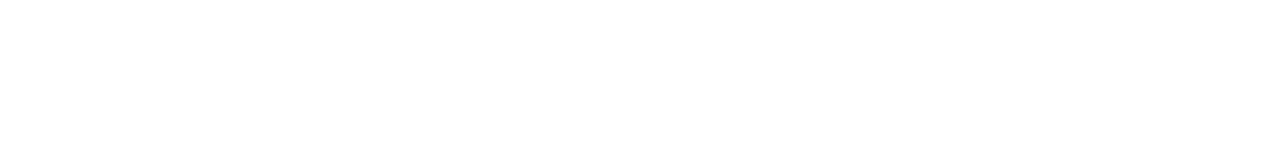
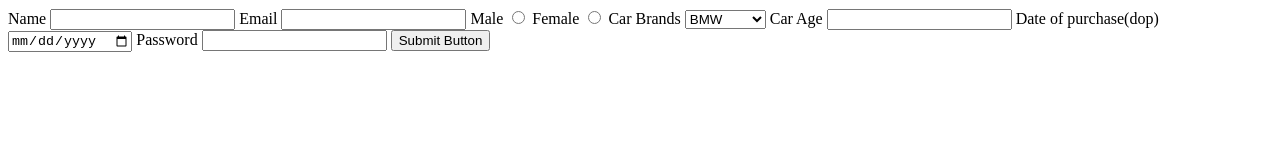
Before and after one commit to acciojob/car-insurance-form-VishalSaini7272, a website: page main.html in a window 1280 px wide. Drawn offline with Linux system fonts and the light colour scheme.

Commit message:
created a submission

```diff
--- a/main.html
+++ b/main.html
@@ -8,6 +8,54 @@
 
 <body>
 	<!-- the entire body must be written by student -->
+<form method="post">
+<label for="name">Name</label>
+<input type="text" id="name" required>
+
+<label for="email">Email</label>
+<input type="email" id="email" required>
+
+<label for="">Male</label>
+<input type="radio" name="gender" required>
+
+<label for="">Female</label>
+<input type="radio" name="gender" required>
+<label for="cars">Car Brands</label>
+	<select type=Dropdown id="cars">
+	<option value="BMW">BMW</option>
+		<option value="Audi">Audi</option>
+		<option value="Mercedez">Mercedez</option>
+	</select>
+
+<label for="carage">Car Age</label>
+<input type="Number" id="carage" required>
+
+<label for="dop">Date of purchase(dop)</label>
+<input type="date" id="dop" required>
+
+<label for="password">Password</label>
+<input type="password" id="password" required>
+
+<button type="submit">Submit Button</button>
+
+
+
+
+
+
+
+
+
+
+
+
+</form>
+
+
+
+
+
+
     <script type="text/javascript" src="./script.js">
 </script>
 
```
